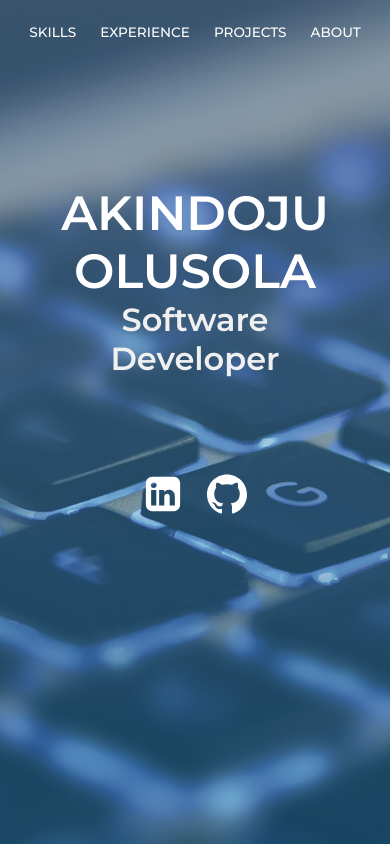
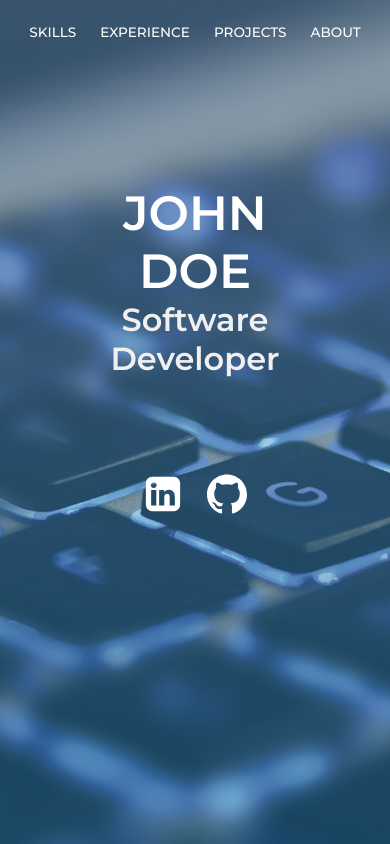
Before and after one commit to akindoju/akindoju, a React (Create React App) app: page / in a window 390 px wide. Shown: the top 844 px of the page. Built offline with nearby package versions, Linux system fonts and the light colour scheme.

Commit message:
Fixed media query for rotated viewport

```diff
--- a/src/components/Header/Header.jsx
+++ b/src/components/Header/Header.jsx
@@ -30,7 +30,7 @@ const Header = () => {
 
       <div className="header">
         <div className="header__title">
-          <h1>Akindoju Olusola</h1>
+          <h1>John Doe</h1>
           <h4>Software Developer</h4>
         </div>
 
--- a/src/components/Header/Header.scss
+++ b/src/components/Header/Header.scss
@@ -136,6 +136,22 @@
   align-items: center;
   flex-direction: column;
 
+  @media only screen and (max-height: 440px) {
+    padding: 12rem;
+  }
+
+  @media only screen and (max-height: 400px) {
+    padding: 8rem;
+  }
+
+  @media only screen and (max-height: 370px) {
+    padding: 6rem;
+  }
+
+  @media only screen and (max-height: 350px) {
+    padding: 4rem;
+  }
+
   &__title {
     display: flex;
     flex-direction: column;
@@ -143,24 +159,12 @@
     text-align: center;
     margin: 8rem;
 
-    @media only screen and (max-height: 440px) {
+    @media only screen and (max-height: 320px) {
       margin: 6rem;
     }
 
-    @media only screen and (max-height: 400px) {
-      margin: 5rem;
-    }
-
-    @media only screen and (max-height: 370px) {
-      margin: 3rem;
-    }
-
-    @media only screen and (max-height: 330px) {
-      margin: 2rem;
-    }
-
-    @media only screen and (max-height: 310px) {
-      margin: 1rem;
+    @media only screen and (max-height: 280px) {
+      margin-bottom: 2rem;
     }
 
     h1 {
--- a/src/components/Skills/Skills.scss
+++ b/src/components/Skills/Skills.scss
@@ -6,6 +6,10 @@
   padding: 0 5rem;
   margin-top: 10%;
   height: 70vh;
+
+  @media only screen and (max-height: 280px) {
+    margin-top: 20%;
+  }
 
   &__content {
     &--1,
```
